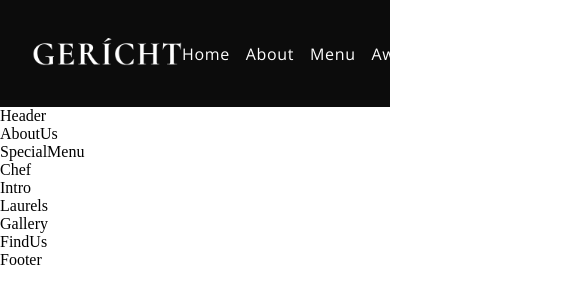
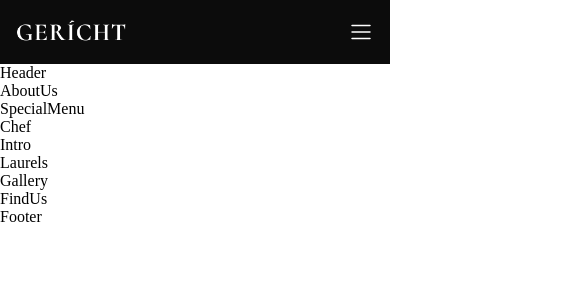
Before and after one commit to RafaelHDSV/Gericht-Restaurant, a React (Vite) app: page / in a window 390 px wide. Shown: the top 304 px of the page, 585 px wide, since content can reach past the window. Built offline with nearby package versions, Linux system fonts and the light colour scheme; a web font is replaced by a local one.

Commit message:
feat: implement responsive Navbar with toggle menu for small screens

```diff
--- a/src/components/Navbar/Navbar.module.scss
+++ b/src/components/Navbar/Navbar.module.scss
@@ -20,7 +20,7 @@
     align-items: center;
 
     img {
-      width: 150px;
+      width: 9.375rem;
     }
   }
 
@@ -61,10 +61,86 @@
   .navbarSmallScreens {
     outline: 0;
     border: none;
-    display: flex;
+    display: none;
     justify-content: center;
     align-items: center;
     background: transparent;
     color: var(--color-white);
+
+    .navbarSmallScreensContent {
+      position: fixed;
+      top: 0;
+      left: 0;
+      display: flex;
+      flex-direction: column;
+      z-index: 9;
+      background-color: var(--color-black);
+      width: 100vw;
+      height: 100vh;
+      transition: 0.5s all ease;
+
+      .navbarSmallScreensClose {
+        position: absolute;
+        top: 2rem;
+        right: 2rem;
+        color: var(--color-golden);
+        cursor: pointer;
+      }
+
+      .linksSmallScreens {
+        display: flex;
+        flex-direction: column;
+        justify-content: center;
+        align-items: center;
+        gap: 2rem;
+        width: 100%;
+        height: 100%;
+
+        li {
+          list-style: none;
+          color: var(--color-golden);
+          font-size: 2rem;
+          text-align: center;
+          font-family: var(--font-base);
+          cursor: pointer;
+
+          &:hover {
+            color: var(--color-white);
+          }
+        }
+      }
+    }
   }
 }
+
+@media screen and (max-width: 2000px) {
+  .logo img {
+    width: 13.125rem;
+  }
+}
+
+@media screen and (max-width: 1150px) {
+  .navbar {
+    .links {
+      display: none;
+    }
+
+    .navbarSmallScreens {
+      display: flex;
+    }
+  }
+}
+
+@media screen and (max-width: 650px) {
+  .navbar {
+    padding: 1rem;
+
+    .actions {
+      display: none;
+    }
+
+    .logo img {
+      width: 6.875rem;
+    }
+  }
+}
--- a/src/components/Navbar/Navbar.tsx
+++ b/src/components/Navbar/Navbar.tsx
@@ -1,8 +1,11 @@
 import { ForkKnife, List } from '@phosphor-icons/react'
 import images from '../../constants/images'
 import styles from './Navbar.module.scss'
+import { useState } from 'react'
 
 export default function Navbar() {
+  const [toggleMenu, setToggleMenu] = useState(false)
+
   return (
     <nav className={styles.navbar}>
       <div className={styles.logo}>
@@ -33,10 +36,12 @@ export default function Navbar() {
         <a href='/'>Book Table</a>
       </div>
 
-      <button className={styles.navbarSmallScreens} onClick={() => console.log('clicked')}>
-        <List size={26} />
-        <ForkKnife size={26} />
+      <div className={styles.navbarSmallScreens} onClick={() => console.log('clicked')}>
+        <List onClick={() => setToggleMenu(prev => !prev)} size={26} />
 
+        {toggleMenu && (
+          <div className={styles.navbarSmallScreensContent}>
+            <ForkKnife onClick={() => setToggleMenu(prev => !prev)} size={26} className={styles.navbarSmallScreensClose} />
             <ul className={styles.linksSmallScreens}>
               <li>
                 <a href='#home'>Home</a>
@@ -54,7 +59,9 @@ export default function Navbar() {
                 <a href='#contact'>Contact</a>
               </li>
             </ul>
-      </button>
+          </div>
+        )}
+      </div>
     </nav>
   )
 }
```
Lines whose indentation alone changed are shown as unchanged.
